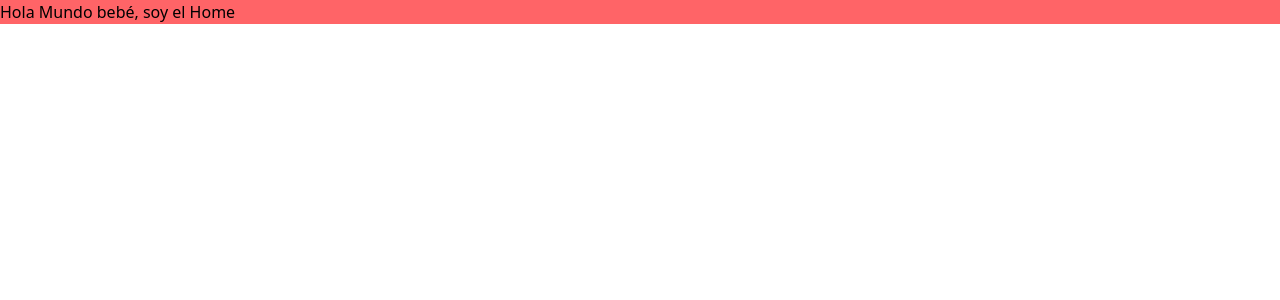
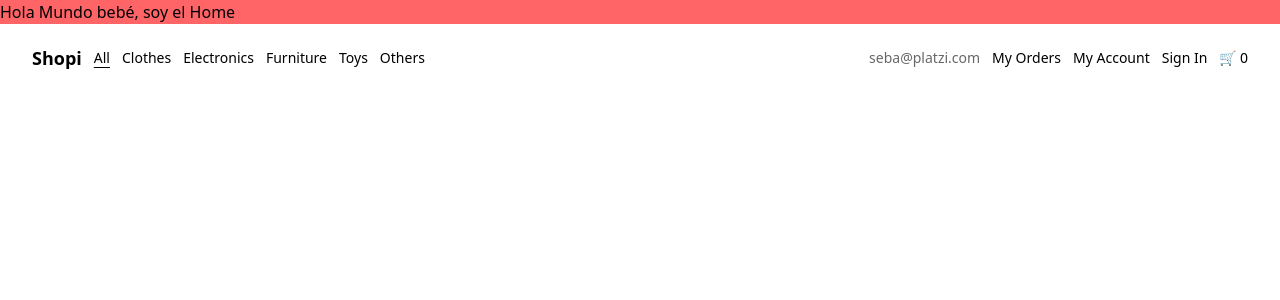
Before and after one commit to SuKuShaing/React-vite-y-tailwindcss, a React (Vite) app: page / in a window 1280 px wide. Shown: the top 300 px of the page. Built offline with nearby package versions, Linux system fonts and the light colour scheme.

Commit message:
se agrega el componente Navbar y se integra en la aplicación

```diff
--- /dev/null
+++ b/src/Components/Navbar/index.jsx
@@ -0,0 +1,97 @@
+import { NavLink } from "react-router-dom";
+
+const Navbar = () => {
+	const activeStyle = "underline underline-offset-4";
+
+	return (
+		<nav className="flex justify-between items-center z-10 w-full py-5 px-8 text-sm font-light">
+			<ul className="flex items-center gap-3">
+				<li className="font-semibold text-lg">
+					<NavLink
+						to="/"
+					>
+						Shopi
+					</NavLink>
+				</li>
+				<li>
+					<NavLink
+						className={({ isActive }) => (isActive ? activeStyle : undefined)}
+						to="/"
+					>
+						All
+					</NavLink>
+				</li>
+				<li>
+					<NavLink
+						className={({ isActive }) => (isActive ? activeStyle : undefined)}
+						to="/clothes"
+					>
+						Clothes
+					</NavLink>
+				</li>
+				<li>
+					<NavLink
+						className={({ isActive }) => (isActive ? activeStyle : undefined)}
+						to="/electronics"
+					>
+						Electronics
+					</NavLink>
+				</li>
+				<li>
+					<NavLink
+						className={({ isActive }) => (isActive ? activeStyle : undefined)}
+						to="/furniture"
+					>
+						Furniture
+					</NavLink>
+				</li>
+				<li>
+					<NavLink
+						className={({ isActive }) => (isActive ? activeStyle : undefined)}
+						to="/toys"
+					>
+						Toys
+					</NavLink>
+				</li>
+				<li>
+					<NavLink
+						className={({ isActive }) => (isActive ? activeStyle : undefined)}
+						to="/others"
+					>
+						Others
+					</NavLink>
+				</li>
+			</ul>
+			<ul className="flex items-center gap-3">
+				<li className="text-black/60">seba@platzi.com</li>
+				<li>
+					<NavLink
+						className={({ isActive }) => (isActive ? activeStyle : undefined)}
+						to="/my-orders"
+					>
+						My Orders
+					</NavLink>
+				</li>
+				<li>
+					<NavLink
+						className={({ isActive }) => (isActive ? activeStyle : undefined)}
+						to="/my-account"
+					>
+						My Account
+					</NavLink>
+				</li>
+				<li>
+					<NavLink
+						className={({ isActive }) => (isActive ? activeStyle : undefined)}
+						to="/sign-in"
+					>
+						Sign In
+					</NavLink>
+				</li>
+				<li>🛒 0</li>
+			</ul>
+		</nav>
+	);
+};
+
+export default Navbar;
--- a/src/Pages/App/index.jsx
+++ b/src/Pages/App/index.jsx
@@ -6,6 +6,8 @@
 import MyOrders from "../MyOrders";
 import NotFound from "../NotFound";
 import SignIn from "../SignIn";
+import Navbar from "../../Components/Navbar";
+
 import "./App.css";
 
 const AppRoutes = () => {
@@ -26,6 +28,7 @@
         // con encapsular el componente AppRoutes en el componente BrowserRouter, se habilita el uso de rutas en la aplicación
         <BrowserRouter>
             <AppRoutes />
+            <Navbar />
         </BrowserRouter>
 	);
 }
```
